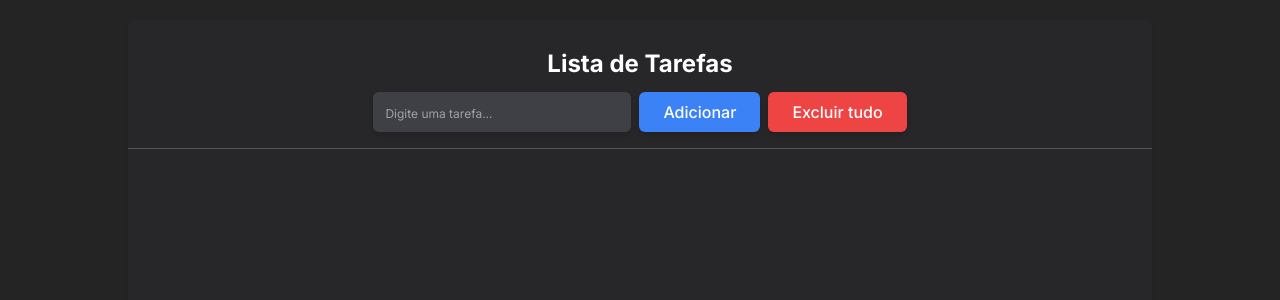
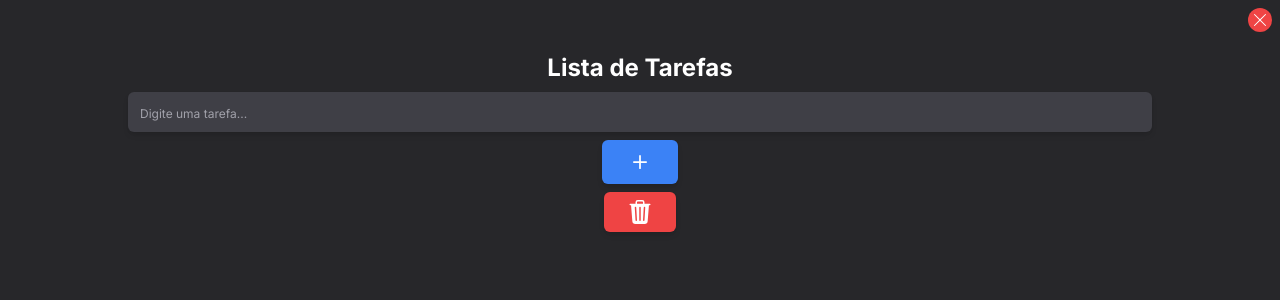
Before and after one commit to Zafkiel45/Next-TodoList, a Next.js app in the folder todo-list/: page / in a window 1280 px wide. Shown: the top 300 px of the page. Built offline with nearby package versions, Linux system fonts and the light colour scheme.

Commit message:
Change input layout

```diff
--- a/todo-list/src/app/components/input.jsx
+++ b/todo-list/src/app/components/input.jsx
@@ -3,7 +3,7 @@ import { todoContext } from "./context"
 
 export const InputTask = () => {
 
-    const {key, setTask, name, setName, descrebe} = useContext(todoContext)
+    const {key, setTask, name, setName, descrebe, toggleSideBarFunction } = useContext(todoContext)
     const [displayControl, setDisplayControl] = useState({
         visible: 'hidden',
     })
@@ -41,15 +41,33 @@ export const InputTask = () => {
 
     return (
         <>
-            <div className={`flex pt-3 desktopMini:w-[90%] desktopMini:justify-center tablet:flex-row tablet:gap-2 flex-col gap-4`}>
-                <div className="flex justify-center items-center">
-                    <input type="text" value={name} onChange={(e) => setName(e.target.value)} placeholder="Digite uma tarefa..." className="placeholder:text-zinc-400 focus:border focus:border-blue-400 placeholder:text-xs tablet:w-full shadow-md px-3 py-2 text-white font-normal w-4/5 rounded-md bg-zinc-700 "/>
+            <div className={`flex pt-3 w-full h-screen items-center tablet:gap-2 flex-col gap-4`}>
+                {/* close button */}
+                <div onClick={toggleSideBarFunction} className="self-end relative bottom-3 right-2 w-fit h-fit bg-red-500 p-1 rounded-full">
+                    <svg xmlns="http://www.w3.org/2000/svg" width="16" height="16" fill="currentColor" className="bi bi-x-lg" viewBox="0 0 16 16">
+                        <path d="M2.146 2.854a.5.5 0 1 1 .708-.708L8 7.293l5.146-5.147a.5.5 0 0 1 .708.708L8.707 8l5.147 5.146a.5.5 0 0 1-.708.708L8 8.707l-5.146 5.147a.5.5 0 0 1-.708-.708L7.293 8z"/>
+                    </svg>
                 </div>
-                <div className="flex justify-center items-center">
-                    <button onClick={setElementStorage} className="bg-blue-500 text-white font-medium w-4/5  tablet:w-fit tablet:px-4 desktop:py-2 desktopMini:px-6 h-fit py-1 px-8 shadow-md rounded-md">Adicionar</button>
+                <span className="text-lg desktopMini:text-2xl">Lista de Tarefas</span>
+                {/* task input */}
+                <div className="flex justify-center w-full items-center">
+                    <input type="text" value={name} onChange={(e) => setName(e.target.value)} placeholder="Digite uma tarefa..." className="placeholder:text-zinc-400 focus:border focus:border-blue-400 placeholder:text-xs w-4/5 shadow-md px-3 py-2 text-white font-normal rounded-md bg-zinc-700 "/>
                 </div>
-                <div className="flex justify-center items-center">
-                    <button onClick={() => setDisplayControl({...displayControl, visible: 'flex', blur: true})} className="bg-red-500 desktop:py-2  text-white font-medium w-4/5   desktopMini:px-6 tablet:w-fit tablet:px-4 h-fit py-1 px-8 shadow-md rounded-md">Excluir tudo</button>
+                {/* add button */}
+                <div className="flex justify-center w-full items-center">
+                    <button onClick={setElementStorage} className="bg-blue-500 flex items-center justify-center text-white font-medium w-4/5  tablet:w-fit tablet:px-4 desktop:py-2 desktopMini:px-6 h-fit py-2 px-9 shadow-md rounded-md">
+                        <svg xmlns="http://www.w3.org/2000/svg" width="24" height="24" fill="currentColor" className="margin-auto bi bi-plus h-7 w-7" viewBox="0 0 16 16">
+                            <path d="M8 4a.5.5 0 0 1 .5.5v3h3a.5.5 0 0 1 0 1h-3v3a.5.5 0 0 1-1 0v-3h-3a.5.5 0 0 1 0-1h3v-3A.5.5 0 0 1 8 4"/>
+                        </svg>
+                    </button>
+                </div>
+                {/* delete button */}
+                <div className="flex justify-center w-full items-center">
+                    <button onClick={() => setDisplayControl({...displayControl, visible: 'flex', blur: true})} className="bg-red-500 desktop:py-2 flex items-center justify-center text-white font-medium w-4/5  desktopMini:px-6 tablet:w-fit tablet:px-4 h-fit py-2 px-9 shadow-md rounded-md">
+                        <svg xmlns="http://www.w3.org/2000/svg" width="24" height="24" fill="currentColor" class="bi bi-trash3-fill" viewBox="0 0 16 16">
+                            <path d="M11 1.5v1h3.5a.5.5 0 0 1 0 1h-.538l-.853 10.66A2 2 0 0 1 11.115 16h-6.23a2 2 0 0 1-1.994-1.84L2.038 3.5H1.5a.5.5 0 0 1 0-1H5v-1A1.5 1.5 0 0 1 6.5 0h3A1.5 1.5 0 0 1 11 1.5m-5 0v1h4v-1a.5.5 0 0 0-.5-.5h-3a.5.5 0 0 0-.5.5M4.5 5.029l.5 8.5a.5.5 0 1 0 .998-.06l-.5-8.5a.5.5 0 1 0-.998.06Zm6.53-.528a.5.5 0 0 0-.528.47l-.5 8.5a.5.5 0 0 0 .998.058l.5-8.5a.5.5 0 0 0-.47-.528ZM8 4.5a.5.5 0 0 0-.5.5v8.5a.5.5 0 0 0 1 0V5a.5.5 0 0 0-.5-.5"/>
+                        </svg>
+                    </button>
                 </div>
             </div>
             <Modal dispacth={setDisplayControl} objectComplete={displayControl} visible={displayControl.visible} removeAllElements={removeAllElements} />
--- a/todo-list/src/app/page.jsx
+++ b/todo-list/src/app/page.jsx
@@ -9,21 +9,25 @@ import { Modal } from "./components/modal";
 export default function Home() {
 
   const key = 'tasks';
-  const [task, setTask] = useState([])
-  const [name, setName] = useState('')
+  const [task, setTask] = useState([]);
+  const [name, setName] = useState('');
   const [idx, setIdx] = useState(null);
-  const [descrebe, setDescrebe] = useState('')
+  const [descrebe, setDescrebe] = useState('');
   const [sideBar, setSideBar] = useState({
     position:'right-[-200%]',
     display: 'hidden',
-  })
+  });
+  const [toggleSideBar, setToggleSideBar] = useState('left-0');
+  const toggleSideBarFunction = () => {
+    setToggleSideBar('left-[-100%]')
+  }
 
   return (
-    <todoContext.Provider value={{key, task, setTask, setName, name, setSideBar, sideBar, descrebe, setDescrebe, idx, setIdx}}>
-      <div className="flex flex-col gap-4 desktop:w-4/5 w-[90%] overflow-hidden h-[95vh] py-5 rounded-lg shadow-md bg-zinc-800">
+    <todoContext.Provider value={{toggleSideBarFunction , key, task, setTask, setName, name, setSideBar, sideBar, descrebe, setDescrebe, idx, setIdx}}>
+      <div className="flex gap-4 w-screen overflow-hidden h-screen py-5 rounded-lg shadow-md bg-zinc-900">
         <Modal/>
-        <div className="flex text-white justify-center w-full font-bold items-center pt-2 flex-col">
-          <span className="mobileMini:text-lg desktopMini:text-2xl">Lista de Tarefas</span>
+        <div className={`flex text-white justify-center absolute top-0 transition-all ${toggleSideBar} h-screen bg-zinc-800 w-screen z-10 font-bold items-center pt-2 flex-col`}>
+
           <InputTask/>
         </div>
         <hr className="border-zinc-600" />
```
